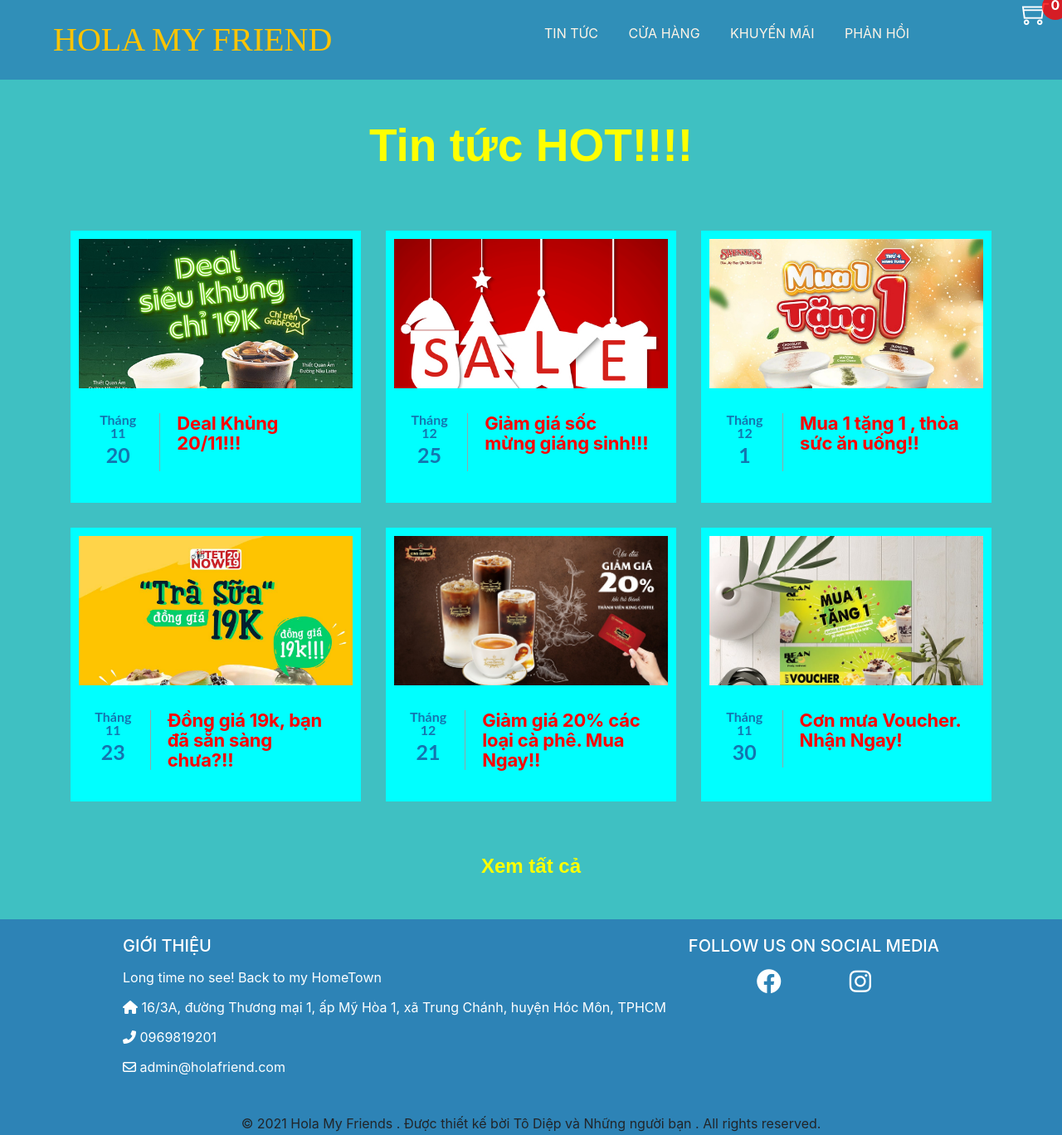
After one commit to dinhlocpisces6301/CafeHouse, a PHP site: page /News.php in a window 1280 px wide. The commit adds this page. Shown: the whole page at 83% size. Run offline with PHP 8.4, Linux system fonts and the light colour scheme; data comes from the database, SQL or seed files in the repository; some libraries are stand-ins or nearby versions.

Commit message:
Update News

```diff
--- /dev/null
+++ b/News.php
@@ -0,0 +1,113 @@
+<link href="https://maxcdn.bootstrapcdn.com/bootstrap/3.3.7/css/bootstrap.min.css" rel="stylesheet">
+<link href="assets/css/recent-news-boxes.css" rel="stylesheet">
+<?php
+require_once('layouts/header.php');
+?>
+<section class="recentNews">
+    <div class="container">
+        <h2 class="news-title">
+            Tin tức HOT!!!!
+        </h2>
+        <div class="row">
+            <div class="ct-blog col-sm-6 col-md-4">
+                <div class="inner">
+                    <div class="fauxcrop">
+                        <a href="#"><img alt="News Entry" src="assets/photos/DealKhung.png"></a>
+                    </div>
+                    <div class="ct-blog-content">
+                        <div class="ct-blog-date">
+                            <span>Tháng 11</span><strong>20</strong>
+                        </div>
+                        <h3 class="ct-blog-header" ; style="color:red">
+                            Deal Khủng 20/11!!!
+                        </h3>
+                    </div>
+                </div>
+            </div>
+            <div class="ct-blog col-sm-6 col-md-4">
+                <div class="inner">
+                    <div class="fauxcrop">
+                        <a href="#"><img alt="News Entry" src="assets/photos/ChristmasSale.jpg"></a>
+                    </div>
+                    <div class="ct-blog-content">
+                        <div class="ct-blog-date">
+                            <span>Tháng 12</span><strong>25</strong>
+                        </div>
+                        <h3 class="ct-blog-header" ; style="color:red">
+                            Giảm giá sốc mừng giáng sinh!!!
+                        </h3>
+                    </div>
+                </div>
+            </div>
+            <div class="ct-blog col-sm-6 col-md-4">
+                <div class="inner">
+                    <div class="fauxcrop">
+                        <a href="#"><img alt="News Entry" src="assets/photos/m1t1.jpeg"></a>
+                    </div>
+                    <div class="ct-blog-content">
+                        <div class="ct-blog-date">
+                            <span>Tháng 12</span><strong>1</strong>
+                        </div>
+                        <h3 class="ct-blog-header" ; style="color:red">
+                            Mua 1 tặng 1 , thỏa sức ăn uống!!
+                        </h3>
+                    </div>
+                </div>
+            </div>
+            <div class="ct-blog col-sm-6 col-md-4">
+                <div class="inner">
+                    <div class="fauxcrop">
+                        <a href="#"><img alt="News Entry" src="assets/photos/DongGia.jpg"></a>
+                    </div>
+                    <div class="ct-blog-content">
+                        <div class="ct-blog-date">
+                            <span>Tháng 11</span><strong>23</strong>
+                        </div>
+                        <h3 class="ct-blog-header" ; style="color:red">
+                            Đồng giá 19k, bạn đã sẵn sàng chưa?!!
+                        </h3>
+                    </div>
+                </div>
+            </div>
+            <div class="ct-blog col-sm-6 col-md-4">
+                <div class="inner">
+                    <div class="fauxcrop">
+                        <a href="#"><img alt="News Entry" src="assets/photos/Giamgia20.jpg"></a>
+                    </div>
+                    <div class="ct-blog-content">
+                        <div class="ct-blog-date">
+                            <span>Tháng 12</span><strong>21</strong>
+                        </div>
+                        <h3 class="ct-blog-header" ; style="color:red">
+                            Giảm giá 20% các loại cà phê. Mua Ngay!!
+                        </h3>
+                    </div>
+                </div>
+            </div>
+            <div class="ct-blog col-sm-6 col-md-4">
+                <div class="inner">
+                    <div class="fauxcrop">
+                        <a href="#"><img alt="News Entry" src="assets/photos/Voucher.jpg"></a>
+                    </div>
+                    <div class="ct-blog-content">
+                        <div class="ct-blog-date">
+                            <span>Tháng 11</span><strong>30</strong>
+                        </div>
+                        <h3 class="ct-blog-header" ; style="color:red">
+                            Cơn mưa Voucher. Nhận Ngay!
+                        </h3>
+                    </div>
+                </div>
+            </div>
+        </div>
+        <div class="btn-news btn-contests">
+            <a href="#">Xem tất cả</a>
+        </div>
+    </div>
+</section>
+
+<script src="https://ajax.googleapis.com/ajax/libs/jquery/3.1.1/jquery.min.js"></script>
+<script src="https://maxcdn.bootstrapcdn.com/bootstrap/3.3.7/js/bootstrap.min.js"></script>
+<?php
+require_once('layouts/footer.php');
+?>
--- /dev/null
+++ b/assets/css/recent-news-boxes.css
@@ -0,0 +1,86 @@
+.recentNews {
+    background-color:#3fc0c2
+}
+.recentNews .news-title {
+    text-align:center;
+    padding-top:30px;
+    padding-bottom:30px;
+    font-family: 'nimbus-sans-condensed', sans-serif;
+    font-size:55px;
+    font-weight:bold;
+    color:#ffff00;
+}
+.recentNews .row {
+    display: flex;
+    flex-wrap: wrap;
+    justify-content: space-between;
+    margin-bottom: 30px;
+}
+.recentNews .ct-blog {
+    margin-bottom: 30px;
+}
+.ct-blog .inner {
+    background-color:aqua;
+    padding: 10px;
+    transition: all 0.2s ease-in-out 0s;
+    cursor: pointer;
+    height: 100%;
+}
+.ct-blog .inner:hover {
+    background-color: #ffff00;
+}
+.ct-blog .fauxcrop {
+    height: 180px;
+    overflow: hidden;
+}
+.ct-blog .fauxcrop img {
+    width: 100%;
+}
+.ct-blog-content {
+    display: table;
+    padding: 30px 0 28px;
+}
+.ct-blog-content .ct-blog-date {
+    border-right: 1px solid #95A5A6;
+    display: table-cell;
+    font-family: "Lato", sans-serif;
+    padding: 0px 18px 0px 15px;
+    text-align: center;
+}
+.ct-blog-content .ct-blog-date span {
+    font-size: 16px;
+    color: rgb(20, 117, 175);
+    font-weight: 700;
+    display: block;
+    line-height: 1;
+}
+.ct-blog-content .ct-blog-date strong {
+    font-size: 25px;
+    color: rgb(20, 117, 175);
+}
+.ct-blog-content .ct-blog-header {
+    color: #000;
+    display: table-cell;
+    font-size: 22px;
+    font-weight: 700;
+    letter-spacing: -0.2px;
+    line-height: 1.1;
+    padding: 0 20px;
+    vertical-align: top;
+}
+.btn-news {
+    color: #333;
+    font-size: 14px;
+    font-weight: bold;
+    padding-bottom: 30px;
+    text-align: center;
+}
+.btn-news.btn-contests a {
+    color:#ffff00;
+    font-family: 'nimbus-sans-condensed', sans-serif;
+    font-size: 24px;
+    transition: all 0.2s ease-in-out 0s;
+}
+.btn-news.btn-contests a:hover {
+    color: #000;
+}
--- a/layouts/header.php
+++ b/layouts/header.php
@@ -48,7 +48,7 @@
         <div id="header">
             <div id="header-logo"><a href="index.php">HOLA MY FRIEND</a></div>
             <ul id="nav">
-                <li><a href="404.html">Tin Tức</a></li>
+                <li><a href="News.php">Tin Tức</a></li>
                 <li>
                     <a href="category.php">Cửa hàng</a>
                     <ul class="sub-nav">
```
Also changed, not shown: 404.html (deleted, +0 -12 lines), assets/photos/ChristmasSale.jpg (added), assets/photos/DealKhung.png (added), assets/photos/DongGia.jpg (added), assets/photos/Giamgia20.jpg (added), assets/photos/Voucher.jpg (added), assets/photos/m1t1.jpeg (added).
